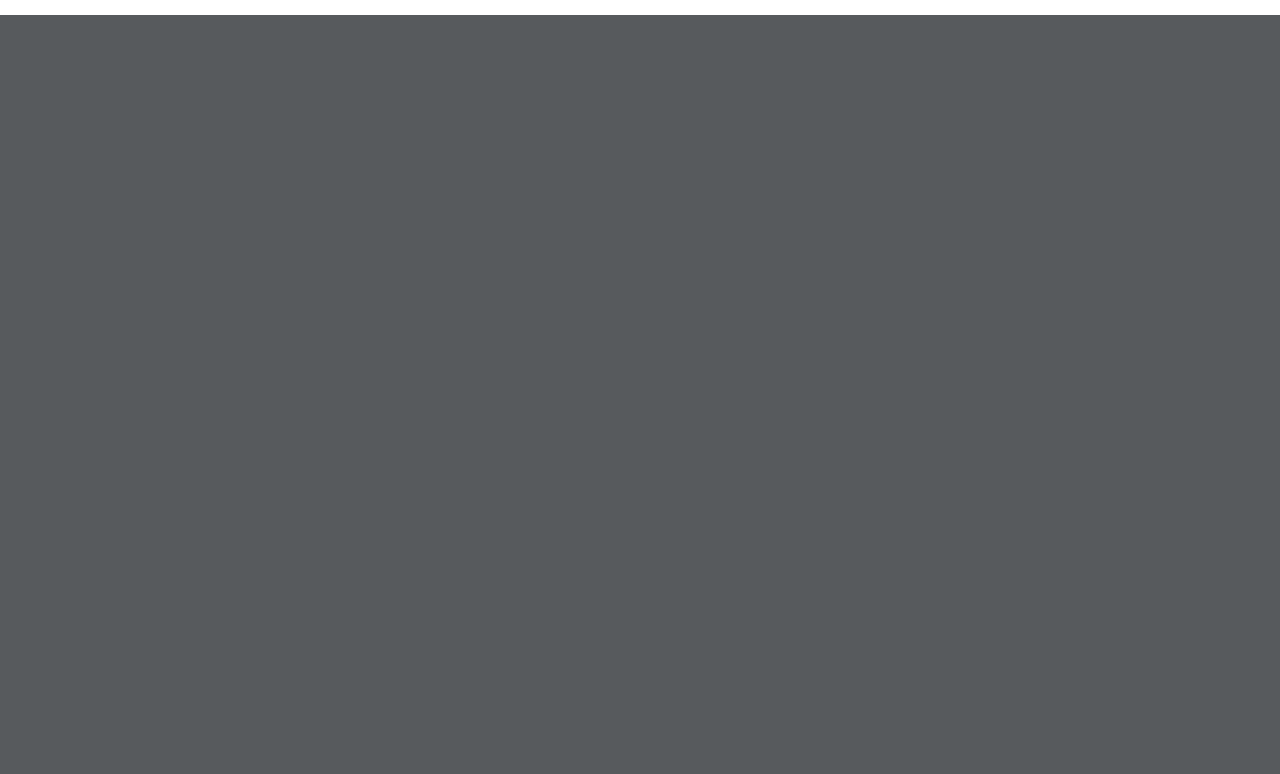
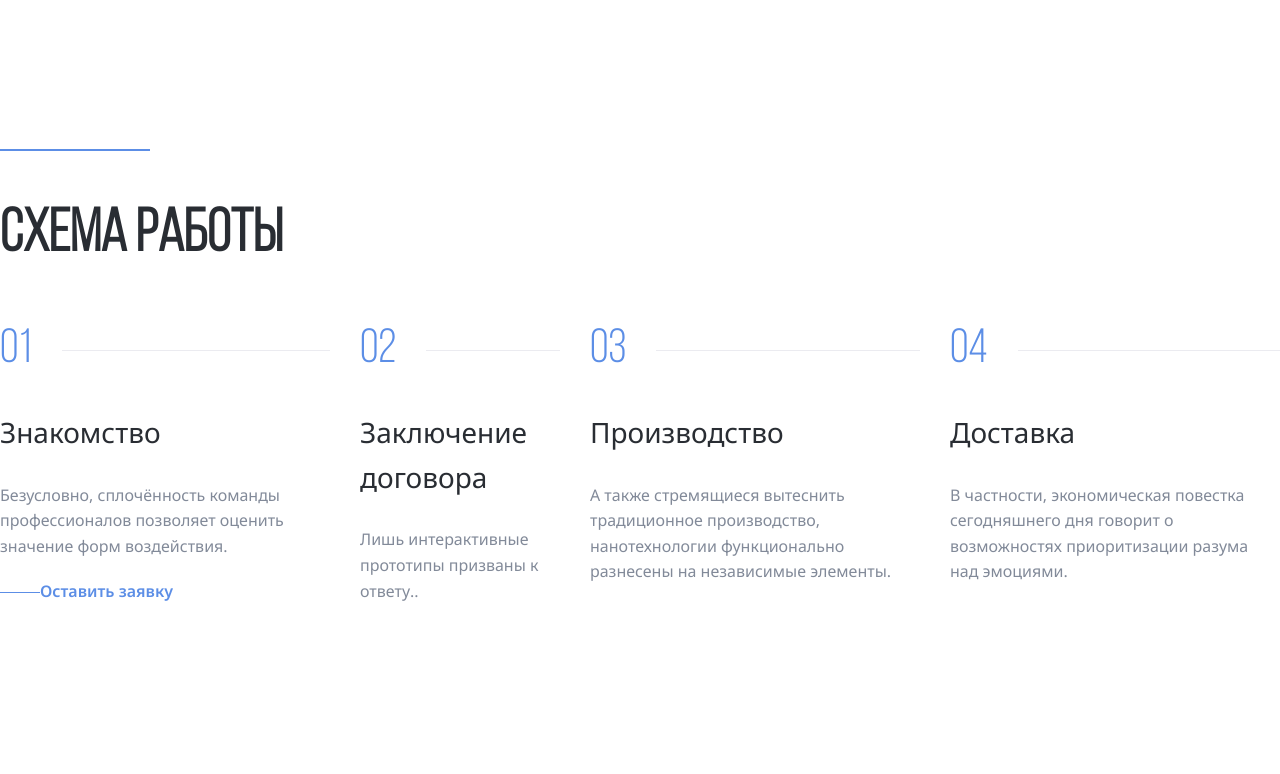
Before and after one commit to Groundbender/Aliance, a PHP site: page / in a window 1280 px wide; the page is wider, and only the part inside the window is pictured. Shown: the part 1012-1786 px from the top of that part. Before the commit the page ends 1027 px from the top of that part, so only its background shows below. Run offline with PHP 8.4, Linux system fonts and the light colour scheme.

Commit message:
add: steps section

```diff
--- a/css/style.css
+++ b/css/style.css
@@ -145,3 +145,70 @@ z-index:0;
 .header-features-item:not(:last-child) {
   border-right: none;
 }
+.section {
+  margin-top: 150px;
+  margin-bottom: 150px;
+}
+.section-title {
+  font-family: 'Bebas Neue Book';
+  font-size: 60px;
+  line-height: 120%;
+  color: #292D33;
+}
+.steps {
+  display: flex;
+  list-style: none;
+  padding: 0;
+  gap: 30px;
+}
+.steps-item {
+max-width: 330px;
+}
+.steps-num {
+  font-family: 'Bebas Neue Book';
+  font-weight: 400;
+  font-size: 48px;
+  line-height: 120%;
+  color: #5C8EE6;
+  display: flex;
+  align-items:center;
+
+}
+.steps-num:after {
+  content: "";
+  height: 1px;
+  background-color: #ebebf0;
+  width: 100%;
+  margin-left: 30px;
+}
+
+.steps-title {
+  font-weight: 400;
+  font-size: 28px;
+  line-height: 160%;
+  color: #292D33;
+  margin-top: 30px;
+  margin-bottom: 10pxx;
+}
+.steps-text {
+  font-weight: 400;
+  font-size: 16px;
+  line-height: 160%;
+  color: #828A99;
+  margin-bottom: 20px;
+}
+.steps-link {
+  display: flex;
+  align-items: center;
+  text-decoration: none;
+  font-weight: 600;
+  font-size: 16px;
+  line-height: 160%;
+  color: #5C8EE6;
+}
+.steps-link:before {
+  content: "";
+  height: 1px;
+  background: #5C8EE6;
+  width: 40px;
+}
--- a/index.html
+++ b/index.html
@@ -12,7 +12,6 @@
   <title>Aliance Production</title>
 </head>
 <body>
-  <header class="header header-image" >
   <nav class="navbar">
     <a href="./" class="header-logo">
       <img class="logo-light" src="img/logo-light.svg" alt="Aliance Production">
@@ -39,6 +38,8 @@
     <button class="navbar-button button">Получить консультацию</button>
         </nav>
         <!-- navbar -->
+  <header class="header header-image" >
+
     <div class="container">
       <div class="header-content">
         <div class="seporater"></div>
@@ -75,6 +76,36 @@
     </div>
     <!-- /.container -->
   </header>
+  <section class="section section light">
+    <div class="container">
+      <div class="seporater">
+      </div>
+    <h2 class="section-title">схема работы</h2>
+    <ol class="steps">
+      <li class="steps-item">
+        <span class="steps-num">01</span>
+        <h3 class="steps-title">Знакомство</h3>
+        <p class="steps-text">Безусловно, сплочённость команды профессионалов позволяет оценить значение форм воздействия.</p>
+        <a href="#" class="steps-link">Оставить заявку</a>
+      </li>
+      <li class="steps-item">
+        <span class="steps-num">02</span>
+        <h3 class="steps-title">Заключение договора</h3>
+        <p class="steps-text">Лишь интерактивные прототипы призваны к ответу..</p>
+      </li>
+      <li class="steps-item">
+        <span class="steps-num">03</span>
+        <h3 class="steps-title">Производство</h3>
+        <p class="steps-text">А также стремящиеся вытеснить традиционное производство, нанотехнологии функционально разнесены на независимые элементы.</p>
+      </li>
+      <li class="steps-item">
+        <span class="steps-num">04</span>
+        <h3 class="steps-title">Доставка</h3>
+        <p class="steps-text">В частности, экономическая повестка сегодняшнего дня говорит о возможностях приоритизации разума над эмоциями.</p>
+      </li>
+    </ol>
+    </div>
+  </section>
   <script src="js/main.js"></script>
 </body>
 </html>
```
Lines whose indentation alone changed are shown as unchanged.
